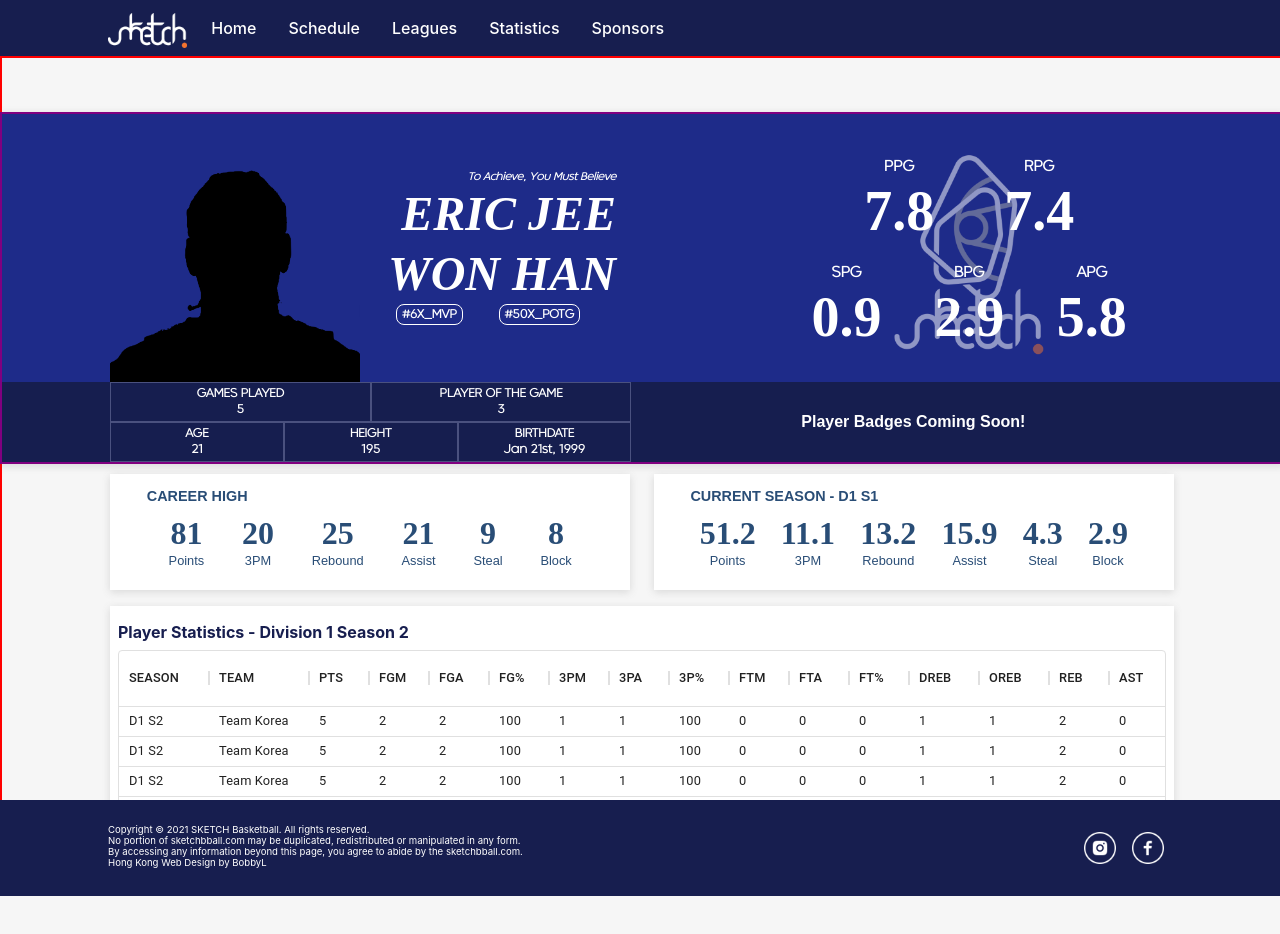
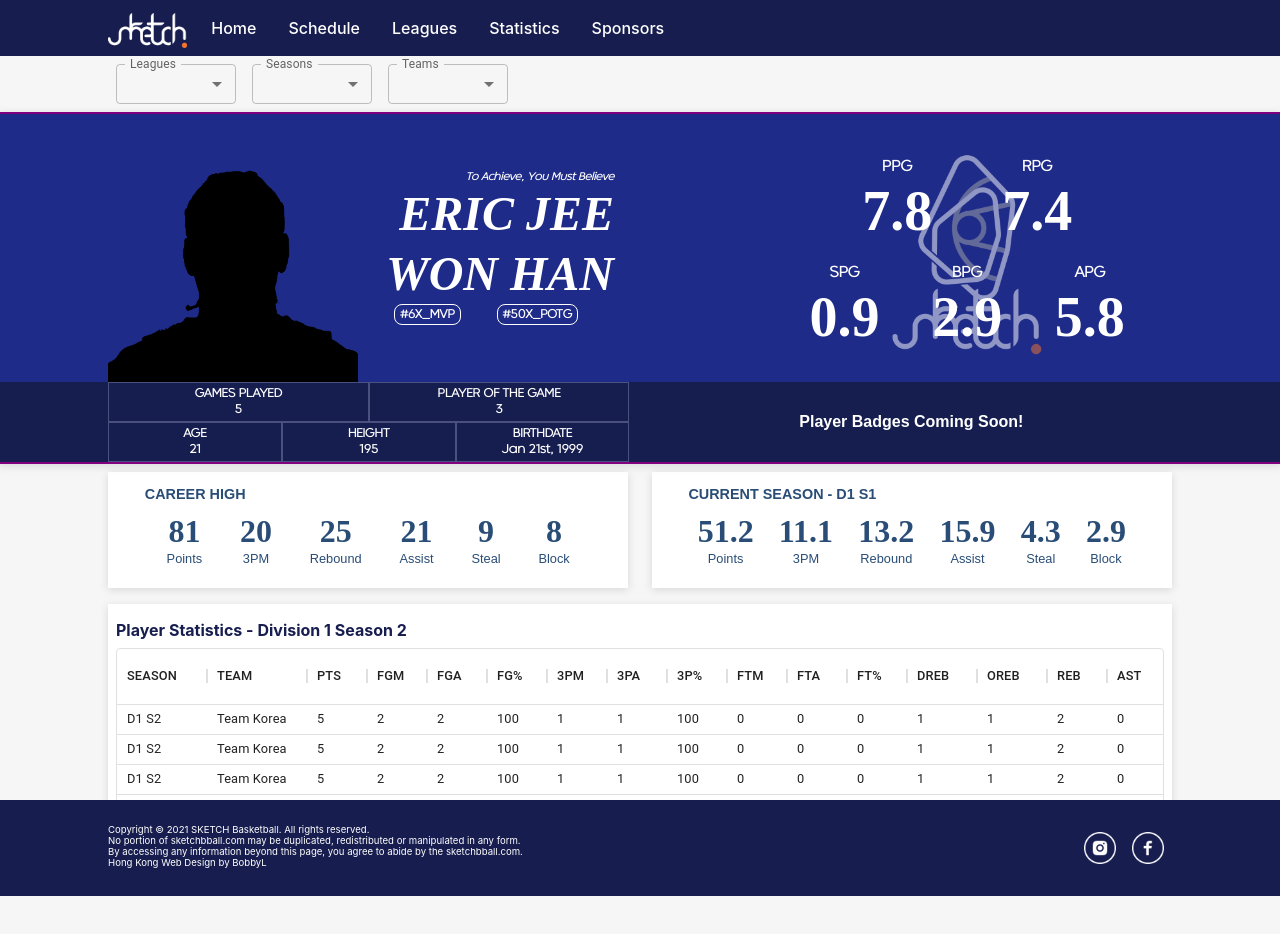
Before and after one commit to SketchBasketball/Sketch-ui, a React (Create React App) app: page /players/1 in a window 1280 px wide. Shown: the top 934 px of the page. Built offline with nearby package versions, Linux system fonts and the light colour scheme; a web font is replaced by a local one.

Commit message:
fix: PlayerDetail page with main components

```diff
--- a/src/pages/PlayerDetail.js
+++ b/src/pages/PlayerDetail.js
@@ -1,7 +1,11 @@
-import React /*, { useEffect, useState }*/ from "react";
+import React from "react";
 import "./PlayerDetail.scss";
 import { useParams } from "react-router-dom";
 // import { useDispatch, useSelector } from "react-redux";
+import Select from "@mui/material/Select";
+import MenuItem from "@mui/material/MenuItem";
+import FormControl from "@mui/material/FormControl";
+import InputLabel from "@mui/material/InputLabel";
 import PlayerBanner from "../components/Player/PlayerBanner";
 import PlayerCareerHigh from "../components/Player/PlayerCareerHigh";
 import PlayerCurrentSeasonAvg from "../components/Player/PlayerCurrentSeasonAvg";
@@ -11,9 +15,102 @@ const PlayerDetail = () => {
   const { playerId } = useParams();
   console.log(playerId);
   // const dispatch = useDispatch();
+  // const [playerSeasonId, setPlayerSeasonId] = useState(playerSeasons[0].id);
+
+  const playerSeasons = [
+    {
+      name: "Season 5",
+      id: "64d06da7-dd66-4f63-8f7a-5179904bacbd",
+      start_date: "2021-11-01",
+      end_date: "2021-12-31",
+      league_id: "d413b9e4-465d-4329-a4a0-baf2ec393d87",
+      league_name: "Hong Kong Korean Basketball League",
+    },
+    {
+      name: "Season 4",
+      id: "34d06da7-dd66-4f63-8f7a-5179904bacbd",
+      start_date: "2021-11-01",
+      end_date: "2021-12-31",
+      league_id: "d413b9e4-465d-4329-a4a0-baf2ec393d87",
+      league_name: "Hong Kong Korean Basketball League",
+    },
+  ];
 
   return (
     <div className="player-wrapper">
+      <div className="team-season-search-bar-container">
+        <div className="team-season-search-bar">
+          <FormControl sx={{ m: 1, minWidth: 120 }}>
+            <InputLabel id="demo-simple-select-helper-label">
+              {"Leagues"}
+            </InputLabel>
+            <Select
+              sx={{ height: "2.5rem" }}
+              labelId="demo-simple-select-helper-label"
+              id="demo-simple-select-helper"
+              value={playerSeasons[0]?.name}
+              label="Leagues"
+              // onChange={(event) => {
+              //   setPlayerSeasonId(event.target.value);
+              // }}
+            >
+              {playerSeasons.map((item, index) => {
+                return (
+                  <MenuItem value={item.id} key={index}>
+                    {item.league_name + " - " + item.name}
+                  </MenuItem>
+                );
+              })}
+            </Select>
+          </FormControl>
+          <FormControl sx={{ m: 1, minWidth: 120 }}>
+            <InputLabel id="demo-simple-select-helper-label">
+              {"Seasons"}
+            </InputLabel>
+            <Select
+              sx={{ height: "2.5rem" }}
+              labelId="demo-simple-select-helper-label"
+              id="demo-simple-select-helper"
+              value={playerSeasons[0]?.name}
+              label="Seasons"
+              // onChange={(event) => {
+              //   setPlayerSeasonId(event.target.value);
+              // }}
+            >
+              {playerSeasons.map((item, index) => {
+                return (
+                  <MenuItem value={item.id} key={index}>
+                    {item.league_name + " - " + item.name}
+                  </MenuItem>
+                );
+              })}
+            </Select>
+          </FormControl>
+          <FormControl sx={{ m: 1, minWidth: 120 }}>
+            <InputLabel id="demo-simple-select-helper-label">
+              {"Teams"}
+            </InputLabel>
+            <Select
+              sx={{ height: "2.5rem" }}
+              labelId="demo-simple-select-helper-label"
+              id="demo-simple-select-helper"
+              value={playerSeasons[0]?.name}
+              label="Teams"
+              // onChange={(event) => {
+              //   setPlayerSeasonId(event.target.value);
+              // }}
+            >
+              {playerSeasons.map((item, index) => {
+                return (
+                  <MenuItem value={item.id} key={index}>
+                    {item.league_name + " - " + item.name}
+                  </MenuItem>
+                );
+              })}
+            </Select>
+          </FormControl>
+        </div>
+      </div>
       <PlayerBanner />
       <div className="player-careerhigh-currentseason-container">
         <PlayerCareerHigh />
--- a/src/pages/PlayerDetail.scss
+++ b/src/pages/PlayerDetail.scss
@@ -3,14 +3,12 @@
 	flex-direction: column;
 	align-items: center;
 	width: 100%;
-
-	border: 2px solid red;
 }
 
 .player-careerhigh-currentseason-container {
 	display: flex;
 	justify-content: space-between;
-	margin-top: 3.5rem;
+	// margin-top: 3.5rem;
 	padding: 0.5rem;
 	max-width: calc(1080px - 1rem);
 	width: 100%;
```
